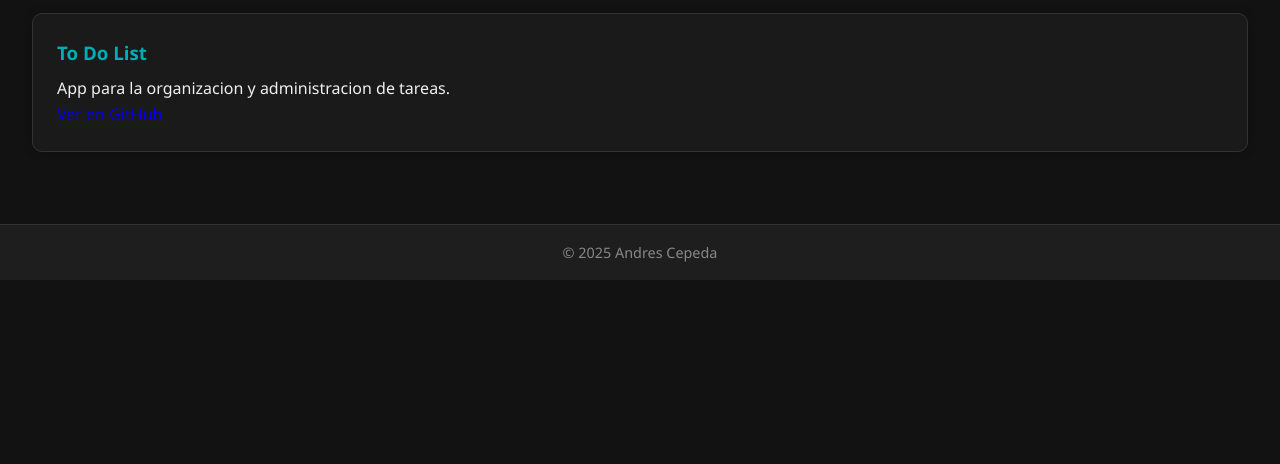
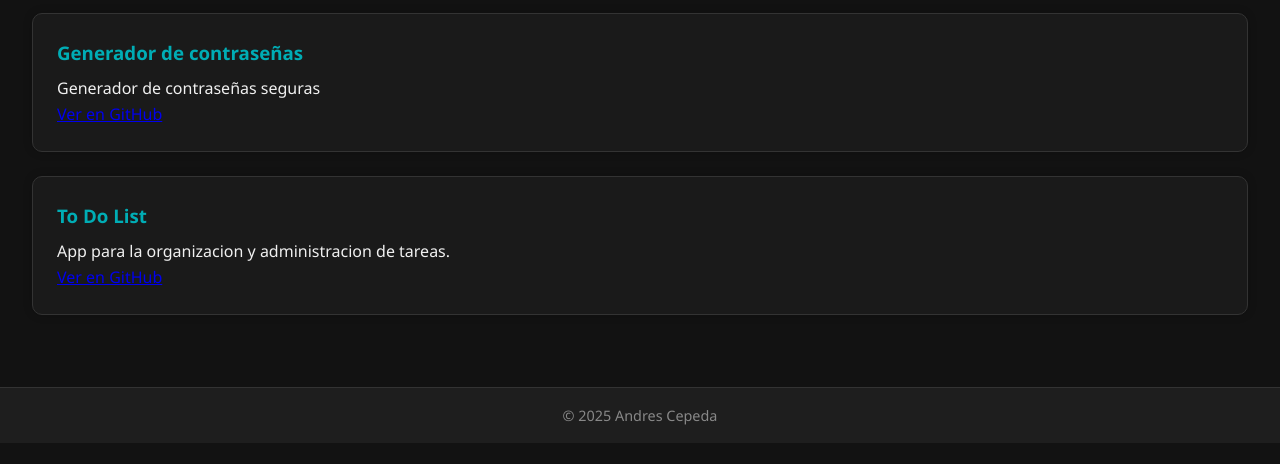
Before and after one commit to xTotusx/portafolio, a plain HTML site: page proyectos.html in a window 1280 px wide. Shown: the part 236-700 px from the top of the page. Drawn offline with Linux system fonts and the light colour scheme.

Commit message:
segundo proyecto

```diff
--- a/proyectos.html
+++ b/proyectos.html
@@ -24,7 +24,11 @@
     <section id="proyectos">
       <h2>Proyectos</h2>
 
-
+     <div class="proyecto">
+        <h3>Generador de contraseñas</h3>
+        <p>Generador de contraseñas seguras</p>
+        <a href="https://github.com/xTotusx/generador_psswrd" target="_blank">Ver en GitHub</a>
+      </div>
 
       <div class="proyecto">
         <h3>To Do List</h3>
```
